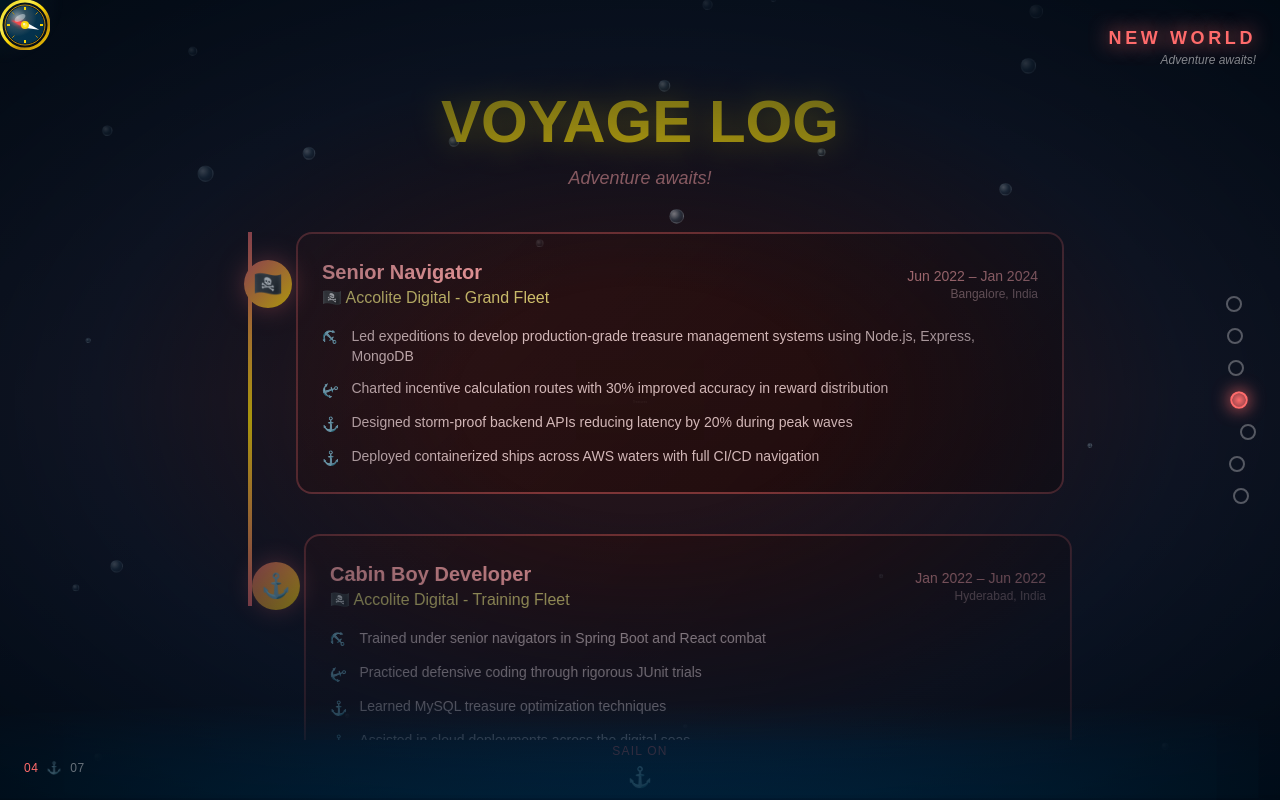
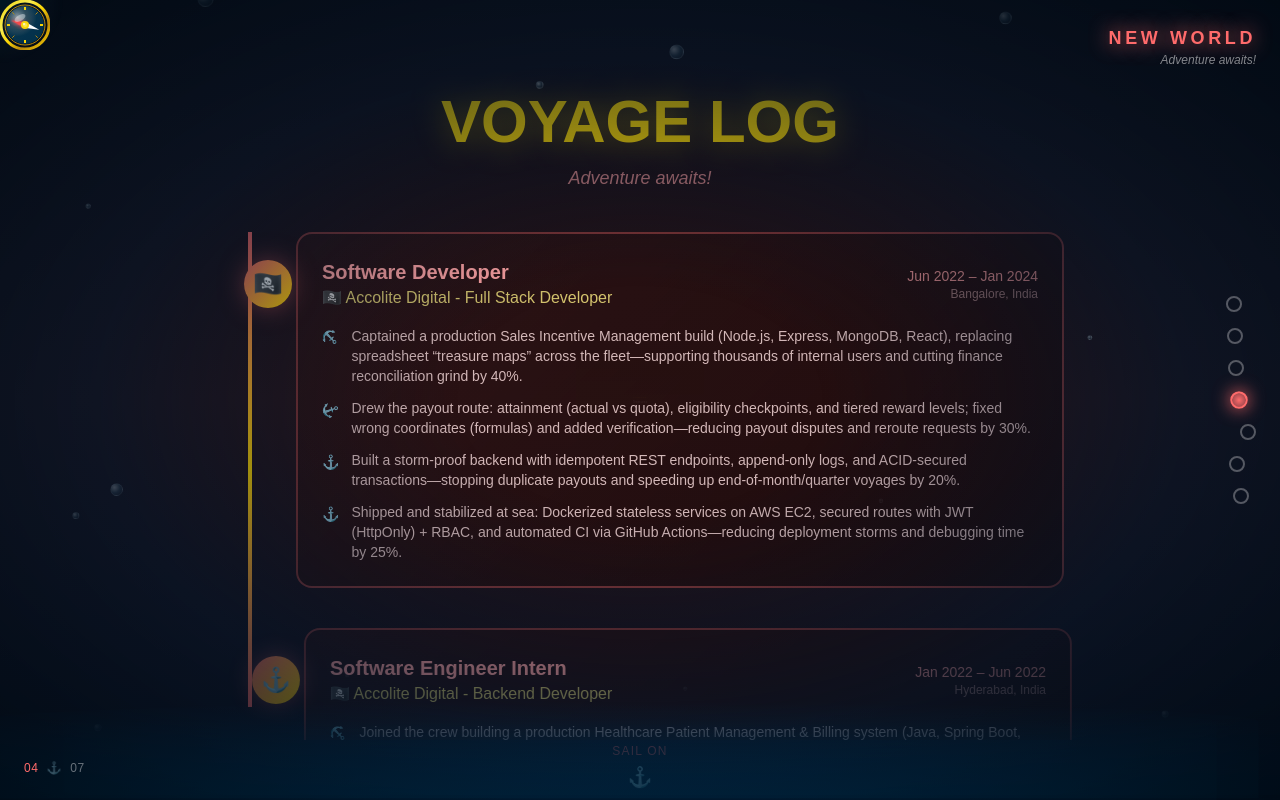
Before and after one commit to prudhvisai26/Portfolio, a Next.js app: page /onepiece in a window 1280 px wide. Both pictures are taken after a click on the button "Voyages". Built offline with nearby package versions, Linux system fonts and the light colour scheme.

Commit message:
Updated the final code

```diff
--- a/app/got/page.tsx
+++ b/app/got/page.tsx
@@ -60,7 +60,7 @@ const portfolioData = {
     { value: '2+', label: 'Years Experience', icon: '⚔️' },
     { value: '10+', label: 'Projects Built', icon: '🏰' },
     { value: '3.5', label: 'GPA (MS)', icon: '📜' },
-    { value: '50+', label: 'Skills Mastered', icon: '🐉' },
+    { value: '30+', label: 'Skills Mastered', icon: '🐉' },
   ],
 
   experience: [
@@ -194,7 +194,7 @@ const sections = [
   { id: 'experience', name: 'Experience', house: 'LANNISTER', color: '#ffd700', accent: '#ffed4a', motto: 'Hear Me Roar' },
   { id: 'projects', name: 'Projects', house: 'BARATHEON', color: '#ffd700', accent: '#ffffff', motto: 'Ours is the Fury' },
   { id: 'education', name: 'Education', house: 'CITADEL', color: '#c9a227', accent: '#f5e6c8', motto: 'Knowledge is Power' },
-  { id: 'contact', name: 'Contact', house: 'IRON THRONE', color: '#888888', accent: '#cccccc', motto: 'Bend the Knee' },
+  { id: 'contact', name: 'Contact', house: 'IRON THRONE', color: '#888888', accent: '#cccccc', motto: 'For the throne' },
 ]
 
 // ============================================================
--- a/app/harrypotter/page.tsx
+++ b/app/harrypotter/page.tsx
@@ -57,7 +57,7 @@ const portfolioData = {
     { value: '2+', label: 'Years of Magic', icon: '⚡', color: '#ffd700' },
     { value: '10+', label: 'Spells Mastered', icon: '📜', color: '#ff6b6b' },
     { value: '3.5', label: 'N.E.W.T. Score', icon: '🦉', color: '#a55eea' },
-    { value: '50+', label: 'Magical Skills', icon: '✨', color: '#2ed573' },
+    { value: '35+', label: 'Magical Skills', icon: '✨', color: '#2ed573' },
   ],
 
   experience: [
@@ -65,20 +65,20 @@ const portfolioData = {
       company: 'Accolite Digital', role: 'Senior Software Wizard', period: 'Jun 2022 – Jan 2024',
       location: 'Bangalore, India', icon: '🏰', houseColor: '#2ed573',
       highlights: [
-        'Conjured and optimized microservices using ancient Java enchantments; improved spell-casting latency by 20% through advanced caching incantations',
-        'Designed magical data workflows on MySQL with safe schema transformations; maintained code quality through rigorous spell-checking',
-        'Protected services with powerful security wards (JWT/RBAC), input validation hexes, and rate-limiting charms',
-        'Deployed containerized spells to the AWS cloud realm; automated magical releases via CI/CD portals',
+        'Conjured a production Sales Incentive Management application (Node.js, Express, MongoDB, React), retiring “ancient scrolls” (spreadsheets), supporting thousands of internal users and reducing reconciliation effort by 40%.',
+        'Authored the Incentivus Calculus: attainment checks (actual vs quota), eligibility charms, and tiered payout enchantments; repaired faulty runes (formulas) and added validation wards—cutting payout discrepancies and re-casting (recalculation) requests by 30%.',
+        'Crafted defensive backend magic: idempotent REST spells, append-only ledgers, and ACID-protected vaults—eliminating duplicate payouts and accelerating close-season processing by 20%.',
+        'Took it through Auror-grade deployment: Dockerized services on AWS EC2, protected access using JWT (HttpOnly) + RBAC, and automated builds/tests with GitHub Actions—reducing deployment mishaps and debugging time by 25%.',
       ],
     },
     {
       company: 'Accolite Digital', role: 'Apprentice Developer', period: 'Jan 2022 – Jun 2022',
       location: 'Hyderabad, India', icon: '📚', houseColor: '#70a1ff',
       highlights: [
-        'Studied the ancient arts of Spring Boot and React under senior wizards; mastered pagination spells',
-        'Practiced defensive coding through JUnit trials; maintained magical code quality standards',
-        'Learned MySQL query optimization through powerful index enchantments',
-        'Assisted in cloud deployments; managed secrets with the wisdom of a young wizard',
+        'Assisted in enchanting a production Healthcare Patient Management & Billing system (Java, Spring Boot, MySQL, React), digitizing patient workflows and reducing manual entry errors by 25%.',
+        'Built EHR APIs using versioned tomes and transactional protections to preserve medical history and reduce concurrent-update inconsistencies by 20%.',
+        'Implemented real-time appointment scheduling to prevent booking collisions, improving peak response times by 15%.',
+        'Created an asynchronous reporting charm to generate monthly outcomes and billing reports without freezing core transactional tables—improving responsiveness and reducing reporting performance issues by 30%.',
       ],
     },
   ],
--- a/app/onepiece/page.tsx
+++ b/app/onepiece/page.tsx
@@ -70,23 +70,23 @@ const portfolioData = {
 
   experience: [
     {
-      company: 'Accolite Digital', role: 'Senior Navigator', period: 'Jun 2022 – Jan 2024',
-      location: 'Bangalore, India', icon: '🏴‍☠️', crew: 'Grand Fleet',
+      company: 'Accolite Digital', role: 'Software Developer', period: 'Jun 2022 – Jan 2024',
+      location: 'Bangalore, India', icon: '🏴‍☠️', crew: 'Full Stack Developer',
       highlights: [
-        'Led expeditions to develop production-grade treasure management systems using Node.js, Express, MongoDB',
-        'Charted incentive calculation routes with 30% improved accuracy in reward distribution',
-        'Designed storm-proof backend APIs reducing latency by 20% during peak waves',
-        'Deployed containerized ships across AWS waters with full CI/CD navigation',
+        'Captained a production Sales Incentive Management build (Node.js, Express, MongoDB, React), replacing spreadsheet “treasure maps” across the fleet—supporting thousands of internal users and cutting finance reconciliation grind by 40%.',
+        'Drew the payout route: attainment (actual vs quota), eligibility checkpoints, and tiered reward levels; fixed wrong coordinates (formulas) and added verification—reducing payout disputes and reroute requests by 30%.',
+        'Built a storm-proof backend with idempotent REST endpoints, append-only logs, and ACID-secured transactions—stopping duplicate payouts and speeding up end-of-month/quarter voyages by 20%.',
+        'Shipped and stabilized at sea: Dockerized stateless services on AWS EC2, secured routes with JWT (HttpOnly) + RBAC, and automated CI via GitHub Actions—reducing deployment storms and debugging time by 25%.',
       ],
     },
     {
-      company: 'Accolite Digital', role: 'Cabin Boy Developer', period: 'Jan 2022 – Jun 2022',
-      location: 'Hyderabad, India', icon: '⚓', crew: 'Training Fleet',
+      company: 'Accolite Digital', role: 'Software Engineer Intern', period: 'Jan 2022 – Jun 2022',
+      location: 'Hyderabad, India', icon: '⚓', crew: 'Backend Developer',
       highlights: [
-        'Trained under senior navigators in Spring Boot and React combat',
-        'Practiced defensive coding through rigorous JUnit trials',
-        'Learned MySQL treasure optimization techniques',
-        'Assisted in cloud deployments across the digital seas',
+        'Joined the crew building a production Healthcare Patient Management & Billing system (Java, Spring Boot, MySQL, React), digitizing records, appointments, and billing—cutting manual entry errors by 25%.',
+        'Implemented EHR APIs with versioned logs and transactional safety to preserve history and reduce concurrency inconsistencies by 20%.',
+        'Built real-time appointment scheduling to avoid booking clashes, improving peak response times by 15%.',
+        'Engineered asynchronous reporting so monthly outcomes/billing reports could be generated without anchoring (locking) core tables—improving responsiveness and reducing report-related performance issues by 30%.',
       ],
     },
   ],
@@ -480,7 +480,7 @@ function FloatingBubbles() {
             border: '1px solid rgba(255,255,255,0.2)',
           }}
           animate={{
-            y: [0, -window.innerHeight * 1.2],
+            y: [0,  -1200],
             x: [0, (bubble.seed - 0.5) * 50, 0],
             opacity: [0, 0.8, 0.6, 0],
             scale: [0.5, 1, 1.2, 0.8],
@@ -518,7 +518,7 @@ function ScrollableSection({ children, color, onAtTop, onAtBottom }: { children:
 
   return (
     <div className="relative w-full h-full flex items-center justify-center">
-      <div ref={scrollRef} onWheel={handleWheel} className="overflow-y-auto overflow-x-hidden max-h-[85vh] w-full op-scroll" style={{ scrollbarWidth: 'thin', scrollbarColor: `${color}50 transparent` }}>
+      <div ref={scrollRef} onWheel={handleWheel} className="overflow-y-auto overflow-x-hidden max-h-[85vh] w-full op-scroll overscroll-contain" style={{ scrollbarWidth: 'thin', scrollbarColor: `${color}50 transparent` }}>
         <style>{`.op-scroll::-webkit-scrollbar{width:8px}.op-scroll::-webkit-scrollbar-track{background:rgba(0,50,100,0.3);border-radius:4px}.op-scroll::-webkit-scrollbar-thumb{background:linear-gradient(180deg,${color}90,${color}50);border-radius:4px;box-shadow:0 0 10px ${color}60}`}</style>
         {children}
       </div>
@@ -572,7 +572,7 @@ export default function OnePiecePortfolio() {
   }, [currentSection, isTransitioning])
 
   const handleWheel = useCallback((e: WheelEvent) => {
-    const now = Date.now(); if (now - lastScrollTime.current < 2000 || isTransitioning) return
+    const now = Date.now(); if (now - lastScrollTime.current < 800 || isTransitioning) return
     const target = e.target as HTMLElement; if (target.closest('.op-scroll')) return; e.preventDefault()
     if (e.deltaY > 30 && currentSection < sections.length - 1) { lastScrollTime.current = now; transitionToSection(currentSection + 1) }
     else if (e.deltaY < -30 && currentSection > 0) { lastScrollTime.current = now; transitionToSection(currentSection - 1) }
```
